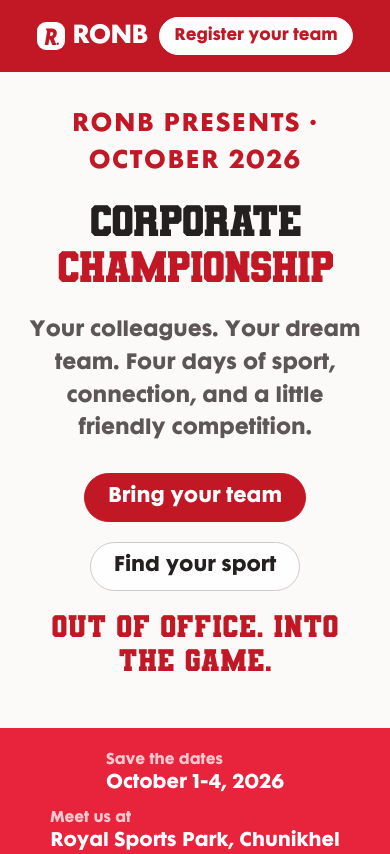
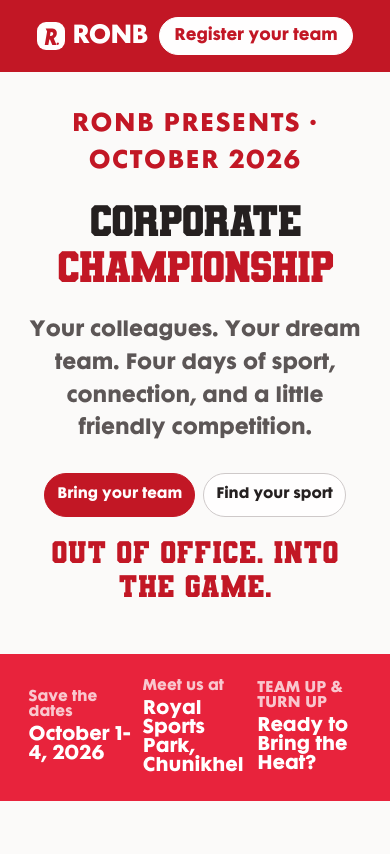
Before and after one commit to eventsronb-svg/RONB-Corporate-Championship, a website: page public/index.html in a window 390 px wide. Shown: the top 854 px of the page. Drawn offline with Linux system fonts and the light colour scheme; files that its build step writes are made by us from their sources; no server answers; files whose address does not match are found by name.

Commit message:
Keep mobile actions side by side

```diff
--- a/public/site.css
+++ b/public/site.css
@@ -918,7 +918,13 @@ h2 {
   }
   .hero-actions {
     margin-top: 24px;
-    gap: 20px;
+    flex-wrap: nowrap;
+    gap: 8px;
+  }
+  .hero-actions .button {
+    min-height: 44px;
+    padding: 10px 12px;
+    font-size: 14px;
   }
   .hero-note {
     margin-top: 18px;
@@ -933,8 +939,8 @@ h2 {
     margin-right: 0;
   }
   .event-strip {
-    grid-template-columns: 1fr;
-    gap: 18px;
+    grid-template-columns: repeat(3, minmax(0, 1fr));
+    gap: 10px;
     padding: 24px clamp(28.6px, 4vw, 48px);
   }
   .event-strip strong {
```
